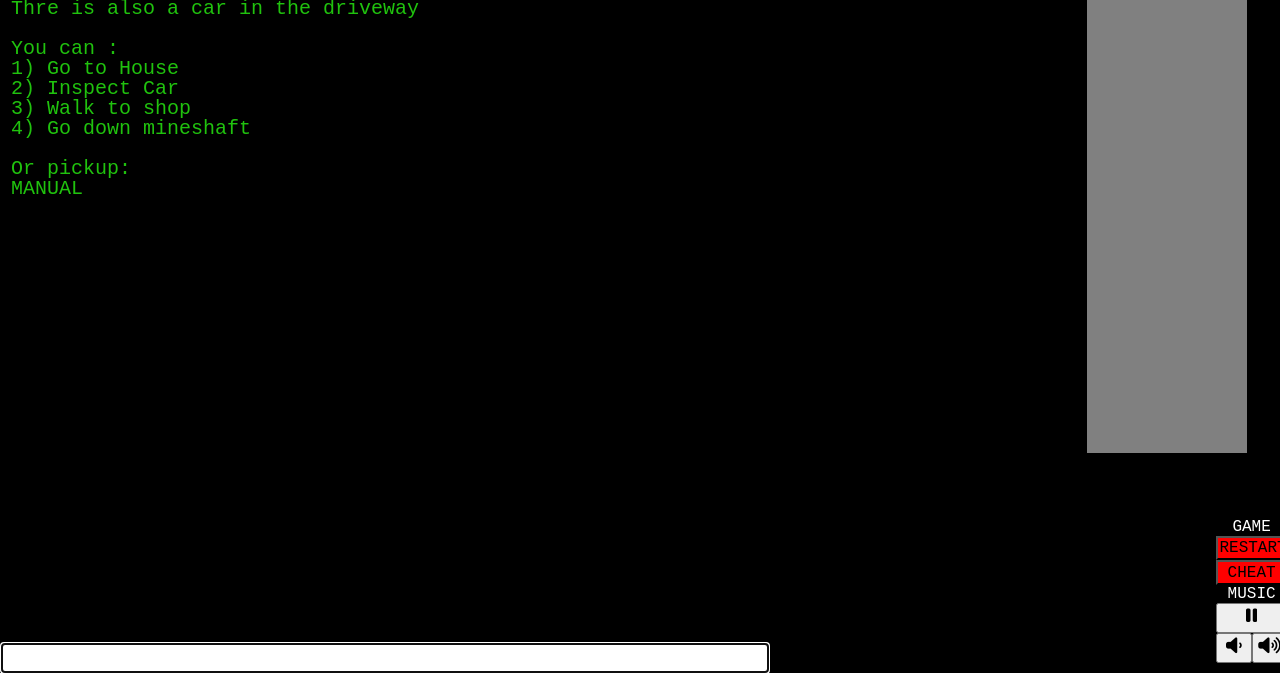
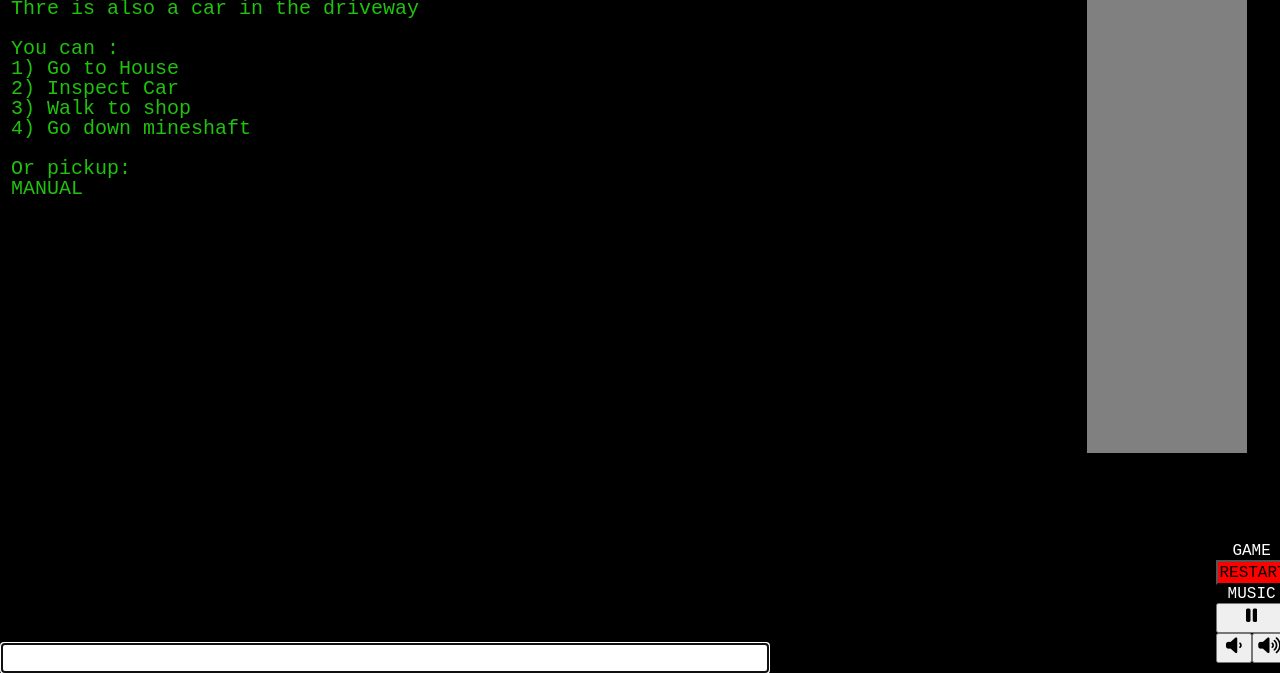
Before and after one commit to TomSteer1/TextAdventure, a plain HTML site: page index.html in a window 1280 px wide. Shown: the part 127-800 px from the top of the page. Drawn offline with nearby package versions, Linux system fonts and the light colour scheme.

Commit message:
Disabled Epilepsy

```diff
--- a/index.html
+++ b/index.html
@@ -56,7 +56,7 @@
     <div id = "music">
         <p>GAME</p>
         <button onclick="location.reload()" id="restartButton">RESTART</button>
-        <button onclick="cheat()" id="cheatButton">CHEAT</button>
+        <!-- <button onclick="cheat()" id="cheatButton">CHEAT</button> -->
         <p>MUSIC</p>
         <button onclick="toggleMusic()" id="playPauseButton"><i class='fas fa-pause'></i></button>
         <button onclick="if(document.getElementById('musicPlayer').volume-0.1 >= 0.1)document.getElementById('musicPlayer').volume = Math.round((document.getElementById('musicPlayer').volume - 0.1) * 10)/10" id="volumeDownButton" class="volumeButton"><i class='fas fa-volume-down'></i></button>
```
